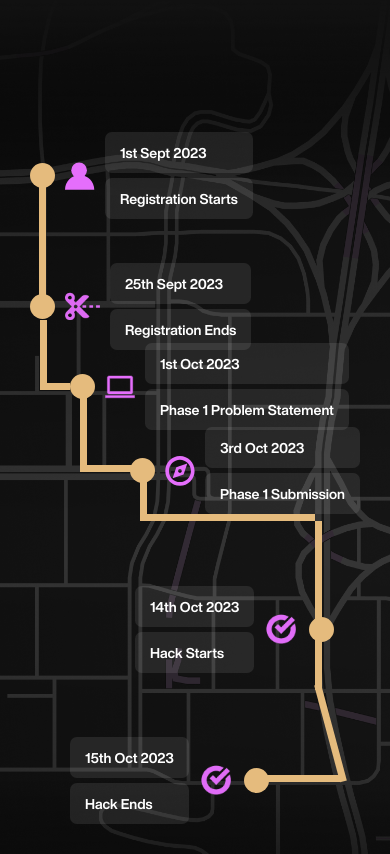
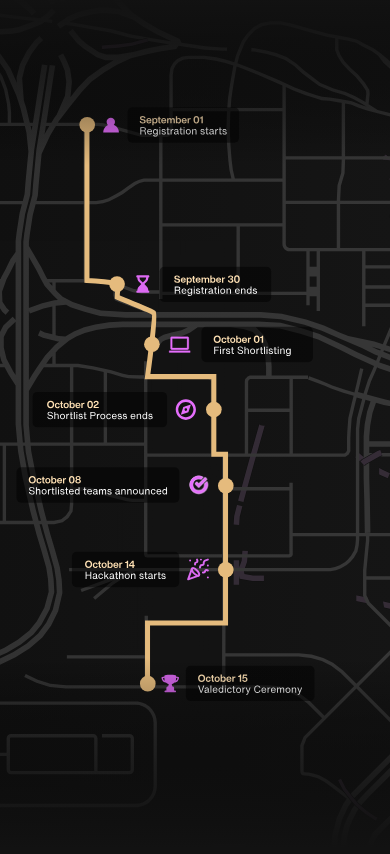
Before and after one commit to gtech-mulearn/gtahackathon, a React (Create React App) app: page / in a window 390 px wide. Shown: the part 2300-3154 px from the top of the page. Built offline with nearby package versions, Linux system fonts and the light colour scheme.

Commit message:
mask added for map,and demo map added

```diff
--- a/src/HackathonPages/GTASandshore/Components/Journey/Journey.jsx
+++ b/src/HackathonPages/GTASandshore/Components/Journey/Journey.jsx
@@ -1,6 +1,6 @@
 import React from "react";
 import styles from "./Journey.module.css";
-import map from "./assets/Map.png";
+import map from "./assets/background.svg";
 import {
   PersonSvg,
   CompusSvg,
@@ -15,65 +15,10 @@
         <h1>Journey Map</h1>
         <div className={styles.mapWrapper}>
           <img className={styles.background} src={map} alt="" />
-          <div className={styles.timelineWrapper}>
-            <div className={styles.contentContainer}>
-              <div className={styles.circle}></div>
-              <PersonSvg />
-              <div className={styles.ptagWrapper}>
-                <p>1st Sept 2023</p>
-                <p>Registration Starts</p>
-              </div>
-            </div>
-            <div className={styles.stickone}></div>
-            <div className={styles.contentContainer}>
-              <div className={styles.circle}></div>
-              <img src={Scissors} alt="" />
-              <div className={styles.ptagWrapper}>
-                <p>25th Sept 2023</p>
-                <p>Registration Ends</p>
-              </div>
-            </div>
-            <div className={styles.sticktwo}></div>
-            <div className={`${styles.contentContainer} ${styles.phaseone}`}>
-              <div className={styles.circle}></div>
-              <ComputerSvg />
-              <div className={styles.ptagWrapper}>
-                <p>1st Oct 2023</p>
-                <p>Phase 1 Problem Statement</p>
-              </div>
-            </div>
-            <div className={styles.stickthree}></div>
-            <div className={`${styles.contentContainer} ${styles.phasetwo}`}>
-              <div className={styles.circle}></div>
-              <CompusSvg />
-              <div className={styles.ptagWrapper}>
-                <p>3rd Oct 2023</p>
-                <p>Phase 1 Submission</p>
-              </div>
-            </div>
-            <div className={styles.stickfour}></div>
-            <div className={styles.stickfourSub}></div>
+          <div className={styles.maskbg}></div>
+          {/* <div className={styles.timelineWrapper}>
 
-            <div className={`${styles.contentContainer} ${styles.phasethree}`}>
-              <div className={styles.ptagWrapper}>
-                <p>14th Oct 2023</p>
-                <p>Hack Starts</p>
-              </div>{" "}
-              <img src={Check} alt="" />
-              <div className={styles.circle}></div>
-            </div>
-            <div className={styles.stickfive}></div>
-            <div className={styles.stickfiveSub}></div>
-            <div className={styles.sticksix}></div>
-            <div className={`${styles.contentContainer} ${styles.phasefour}`}>
-              <div className={styles.ptagWrapper}>
-                <p>15th Oct 2023</p>
-                <p>Hack Ends</p>
-              </div>
-              <img src={Check} alt="" />
-              <div className={styles.circle}></div>
-            </div>
-          </div>
+          </div> */}
         </div>
       </div>
     </div>
--- a/src/HackathonPages/GTASandshore/Components/Journey/Journey.module.css
+++ b/src/HackathonPages/GTASandshore/Components/Journey/Journey.module.css
@@ -22,7 +22,7 @@
   position: relative;
   width: 100%;
   height: 100%;
-  min-height: 1300px;
+  min-height: 180vh;
   display: flex;
   align-items: center;
   justify-content: center;
@@ -31,9 +31,22 @@
 .mapWrapper > .background {
   position: absolute;
   width: 100%;
-  min-width: 1900px;
+
   height: 100%;
   z-index: 3000;
+
+  object-fit: cover;
+}
+
+.maskbg {
+  position: absolute;
+  width: 100%;
+
+  height: 100%;
+  z-index: 4000;
+  min-height: 180vh;
+  top: 0;
+  left: 0;
 }
 .timelineWrapper {
   position: absolute;
@@ -45,104 +58,6 @@
   padding-left: 0px;
   margin-top: -40px;
 }
-.contentContainer {
-  display: flex;
-  align-items: center;
-  justify-content: center;
-  gap: 15px;
-}
-.circle {
-  width: 30px;
-  height: 30px;
-  background-color: #e5bb7d;
-  border-radius: 50%;
-}
-.contentContainer img {
-  width: 43px;
-  height: 43px;
-  object-fit: contain;
-}
-.ptagWrapper {
-  display: flex;
-  flex-direction: column;
-  gap: 5px;
-}
-
-.ptagWrapper p {
-  color: white;
-  margin: 0;
-  border-radius: 6.826px;
-  background: rgba(255, 255, 255, 0.09);
-  padding: 10px 20px;
-  font-weight: 500;
-}
-
-.stickone {
-  width: 10px;
-  height: 140px;
-  background-color: #e5bb7d;
-  margin: -30px 0px -30px 10px;
-}
-
-.sticktwo {
-  width: 40px;
-  margin: -30px 0px 0px 10px;
-  height: 100px;
-  border-left: 10px solid #e5bb7d;
-  border-bottom: 10px solid #e5bb7d;
-}
-
-.phaseone {
-  margin: -50px 0px 0px 50px;
-}
-.stickthree {
-  width: 250px;
-  margin: -30px 0px 0px 60px;
-  height: 80px;
-  border-left: 10px solid #e5bb7d;
-  border-bottom: 10px solid #e5bb7d;
-}
-.phasetwo {
-  margin: -50px 0px 0px 310px;
-}
-.stickfour {
-  width: 220px;
-  margin: -30px 0px 0px 320px;
-  height: 40px;
-  border-left: 10px solid #e5bb7d;
-  border-bottom: 10px solid #e5bb7d;
-}
-.stickfourSub {
-  width: 10px;
-  height: 100px;
-  background-color: #e5bb7d;
-  margin: 0px 0px -30px 540px;
-}
-.phasethree {
-  margin: 0px 0px 0px 315px;
-}
-.stickfive {
-  width: 10px;
-  margin: -30px 0px 0px 540px;
-  height: 90px;
-  background-color: #e5bb7d;
-}
-.stickfiveSub {
-  width: 10px;
-  height: 140px;
-  background-color: #e5bb7d;
-  margin: -7px 0px -30px 563px;
-  transform: rotate(-20deg);
-}
-.sticksix {
-  width: 135px;
-  margin: 22px 0px 0px 460px;
-  height: 10px;
-  background-color: #e5bb7d;
-}
-.phasefour {
-  margin: -50px 0px 0px 230px;
-}
 
 @media screen and (max-width: 640px) {
   .mapWrapper {
@@ -152,87 +67,12 @@
   .mapWrapper > .background {
     min-width: 1000px;
   }
+  .maskbg {
+    min-height: 1000px;
+  }
 
-  .contentContainer {
-    gap: 10px;
-  }
-  .circle {
-    width: 25px;
-    height: 25px;
-  }
-  .contentContainer img {
-    width: 35px;
-    height: 35px;
-  }
-  .ptagWrapper p {
-    font-size: 14px;
-    padding: 10px 15px;
-    font-weight: 500;
-  }
   .timelineWrapper {
     margin-top: -40px;
-  }
-
-  .stickone {
-    width: 7px;
-    height: 110px;
-    margin: -33px 0px -33px 9px;
-  }
-
-  .sticktwo {
-    width: 30px;
-    margin: -30px 0px 0px 10px;
-    height: 70px;
-    border-left: 7px solid #e5bb7d;
-    border-bottom: 7px solid #e5bb7d;
-  }
-
-  .phaseone {
-    margin: -47px 0px 0px 40px;
-  }
-  .stickthree {
-    width: 60px;
-    margin: -33px 0px 0px 50px;
-    height: 75px;
-    border-left: 7px solid #e5bb7d;
-    border-bottom: 7px solid #e5bb7d;
-  }
-  .phasetwo {
-    margin: -45px 0px 0px 100px;
-  }
-  .stickfour {
-    width: 175px;
-    margin: -33px 0px 0px 110px;
-    height: 40px;
-    border-left: 7px solid #e5bb7d;
-    border-bottom: 7px solid #e5bb7d;
-  }
-  .stickfourSub {
-    width: 7px;
-    height: 100px;
-    margin: 0px 0px -30px 285px;
-  }
-  .phasethree {
-    margin: -5px 0px 0px 105px;
-  }
-  .stickfive {
-    width: 7px;
-    margin: -33px 0px 0px 285px;
-    height: 50px;
-  }
-  .stickfiveSub {
-    width: 7px;
-    height: 100px;
-    margin: -7px 0px -30px 297px;
-    transform: rotate(-15deg);
-  }
-  .sticksix {
-    width: 75px;
-    margin: 22px 0px 0px 235px;
-    height: 7px;
-  }
-  .phasefour {
-    margin: -45px 0px 0px 40px;
   }
 }
 @media screen and (max-width: 630px) {
@@ -240,3 +80,14 @@
     font-size: 30px;
   }
 }
+@media screen and (max-width: 410px) {
+  .mapWrapper {
+    min-height: 850px;
+  }
+  .maskbg {
+    min-height: 850px;
+  }
+  .mapWrapper > .background {
+    min-width: 800px;
+  }
+}
```
Also changed, not shown: src/HackathonPages/GTASandshore/Components/Journey/assets/background.svg (added), src/assets/images/gtacodestorm.png.
